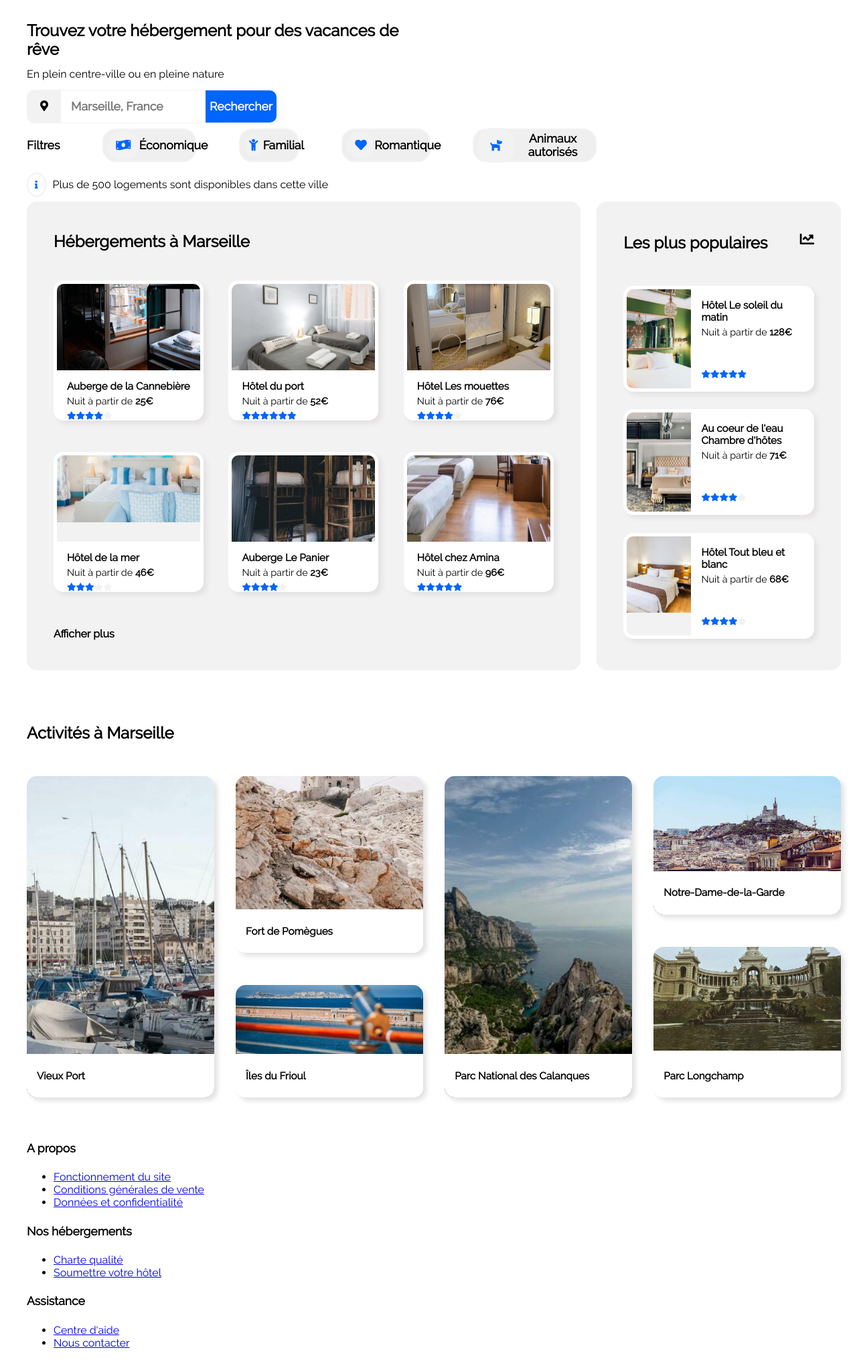
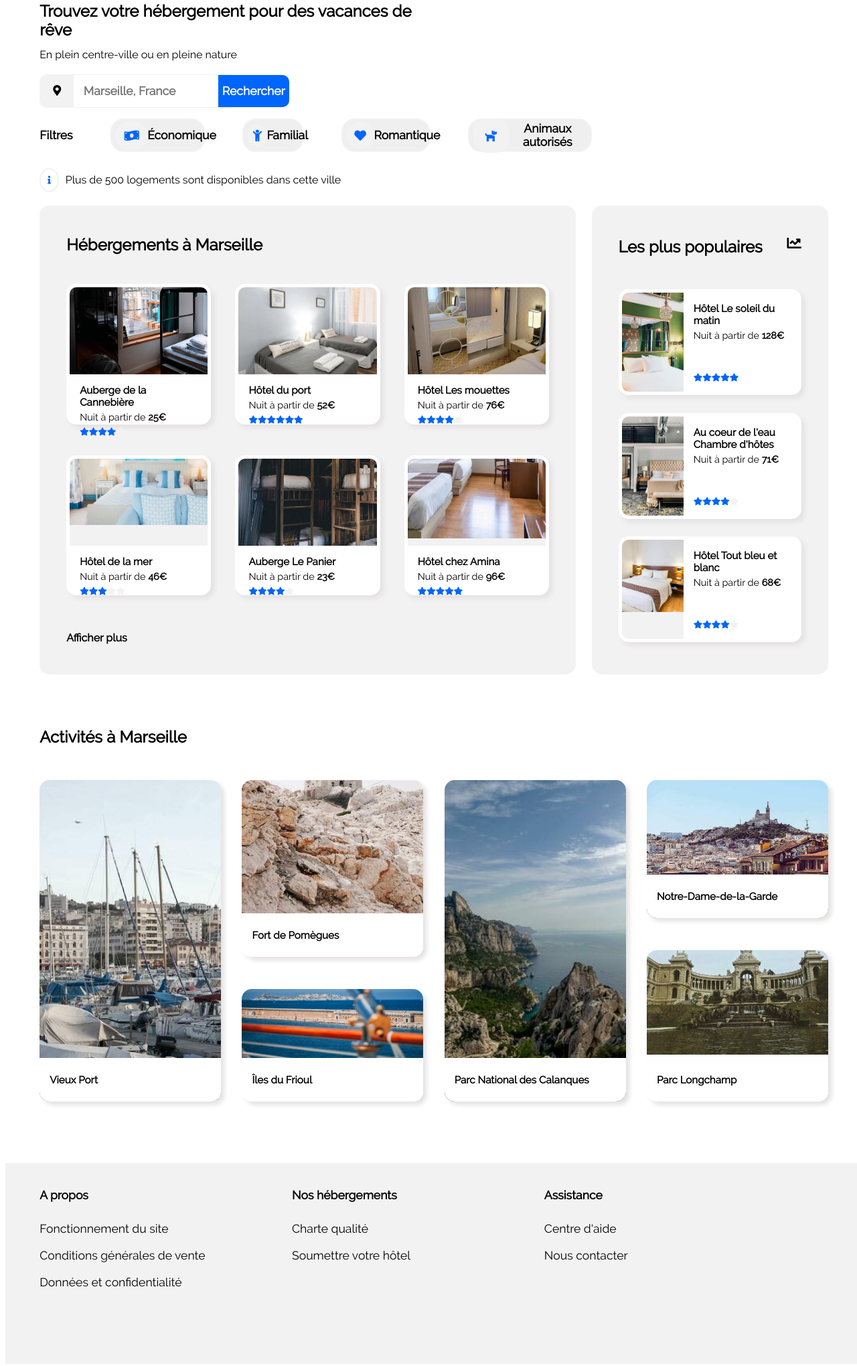
Before and after one commit to gmarteau/GuillaumeMarteau_2_21122020, a plain HTML site: page index.html in a window 1280 px wide. Shown: the part 140-2180 px from the top of the page at 67% size. Drawn offline with Linux system fonts and the light colour scheme.

Commit message:
v1.0.0: v1 desktop / intégration du footer (desktop)

```diff
--- a/style.css
+++ b/style.css
@@ -59,8 +59,8 @@ gris: #F2F2F2;
 
 #main_wrap
 {
-    width: 95%;
-    max-width: 95%;
+    width: 100%;
+    max-width: 100%;
     margin: auto;
     margin-top: 20px;
     /*bordure pour debug*/
@@ -96,9 +96,13 @@ h5
 
 header
 {
+    width: 92%;
+    max-width: 92%;
+    margin: auto;
     display: flex;
     flex-direction: row;
     justify-content: space-between;
+    padding-top: 25px;
 }
 
 header a
@@ -126,8 +130,8 @@ nav a
     padding-right: 10px;
     margin-left: 40px;
     padding-left: 10px;
-    padding-top: 34px;
-    margin-top: -34px;
+    padding-top: 59px;
+    margin-top: -59px;
 }
 
 nav a:hover
@@ -169,13 +173,25 @@ nav a:hover
 
 #titre h1
 {
-    margin-top: 100px;
     margin-bottom: 0px;
     width: 50%;
 }
 
 
 /*BARRE DE RECHERCHE*/
+
+#recherche
+{
+    width: 92%;
+    max-width: 92%;
+    margin: auto;
+    height: 350px;
+    padding-top: 2%;
+    padding-bottom: 1%;
+    display: flex;
+    flex-direction: column;
+    justify-content: space-between;
+}
 
 .input_container
 {
@@ -284,6 +300,9 @@ nav a:hover
 
 #hebergements
 {
+    width: 92%;
+    max-width: 92%;
+    margin: auto;
     display: flex;
     justify-content: space-between;
     height: 700px;
@@ -542,7 +561,11 @@ em
 
 #activites
 {
-    height: 600px;
+    width: 92%;
+    max-width: 92%;
+    margin: auto;
+    height: 650px;
+    padding-bottom: 50px;
 }
 
 #activites h3
@@ -648,3 +671,44 @@ em
     background-repeat: no-repeat;
     background-position: 0px -70px;
 }
+
+/*FOOTER*/
+
+footer
+{
+    height: 300px;
+    background-color: #F2F2F2;
+    padding-left: 4%;
+    padding-right: 4%;
+    display: flex;
+    padding-top: 3%;
+}
+
+footer div
+{
+    width: 32%;
+}
+
+footer ul
+{
+    font-size: 1.1em;
+    list-style-type: none;
+    padding-inline: 0;
+}
+
+footer a
+{
+    color: black;
+    text-decoration: none;
+}
+
+footer li
+{
+    margin-bottom: 20px;
+}
+
+footer h4
+{
+    margin-block: 0;
+    margin-bottom: 30px;
+}
```
